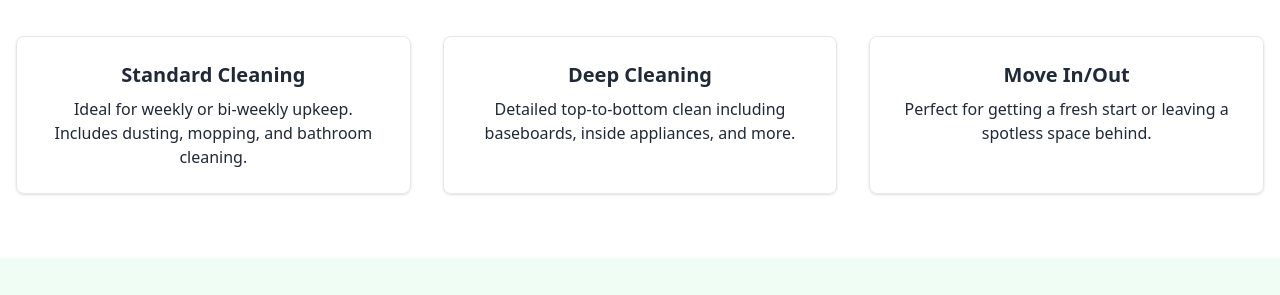
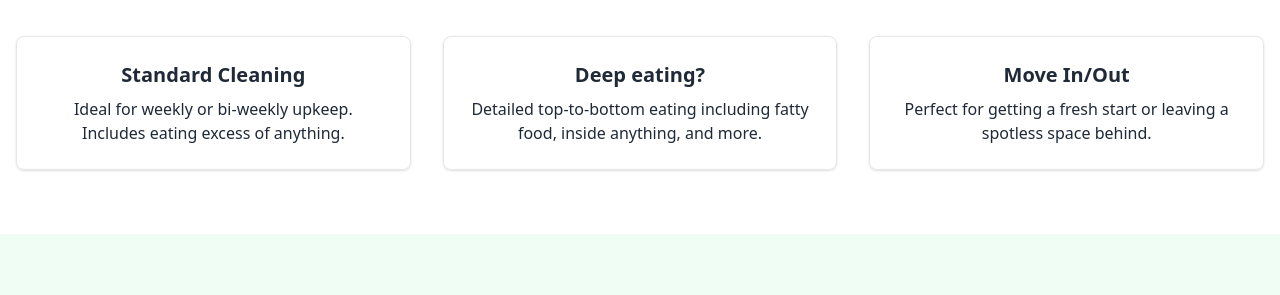
Before and after one commit to ashtanga2930/freshnest-cleaning, a plain HTML site: page index.html in a window 1280 px wide. Shown: the part 460-755 px from the top of the page. Drawn offline with nearby package versions, Linux system fonts and the light colour scheme.

Commit message:
Update index.html

```diff
--- a/index.html
+++ b/index.html
@@ -34,11 +34,11 @@
       <div class="grid md:grid-cols-3 gap-8 text-center">
         <div class="p-6 border rounded-lg shadow">
           <h4 class="text-xl font-semibold mb-2">Standard Cleaning</h4>
-          <p>Ideal for weekly or bi-weekly upkeep. Includes dusting, mopping, and bathroom cleaning.</p>
+          <p>Ideal for weekly or bi-weekly upkeep. Includes eating excess of anything.</p>
         </div>
         <div class="p-6 border rounded-lg shadow">
-          <h4 class="text-xl font-semibold mb-2">Deep Cleaning</h4>
-          <p>Detailed top-to-bottom clean including baseboards, inside appliances, and more.</p>
+          <h4 class="text-xl font-semibold mb-2">Deep eating?</h4>
+          <p>Detailed top-to-bottom eating including fatty food, inside anything, and more.</p>
         </div>
         <div class="p-6 border rounded-lg shadow">
           <h4 class="text-xl font-semibold mb-2">Move In/Out</h4>
```
